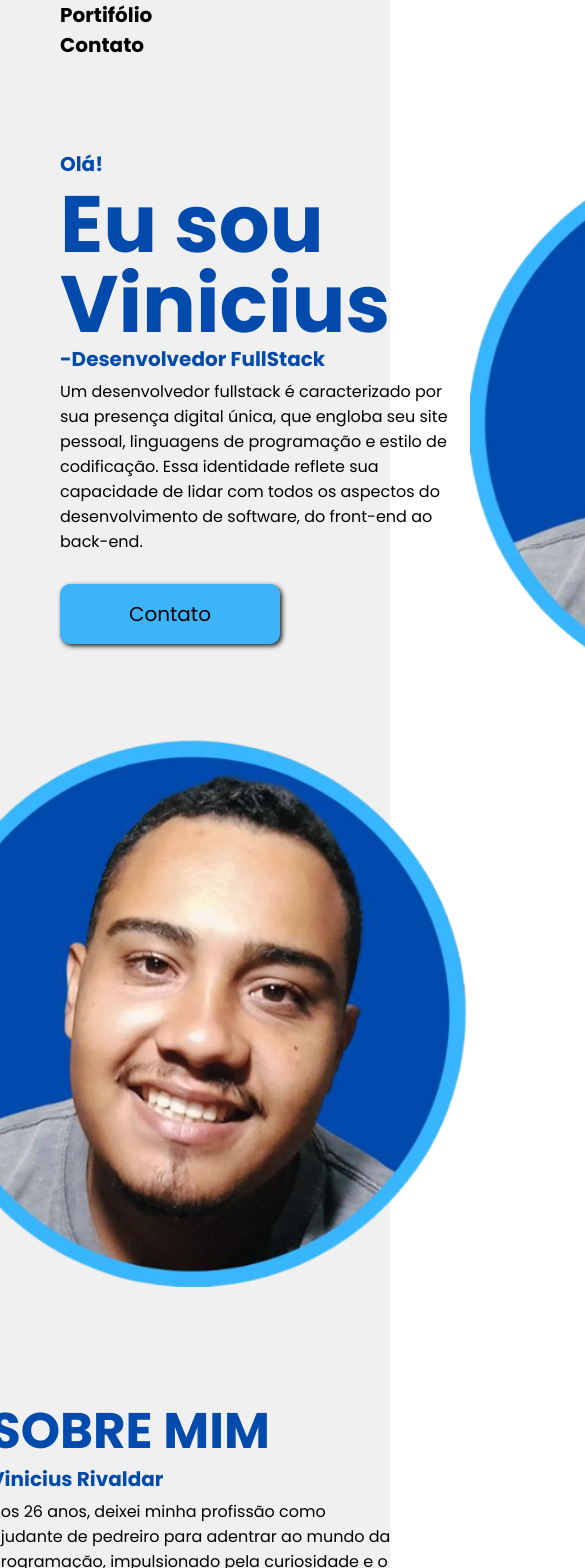
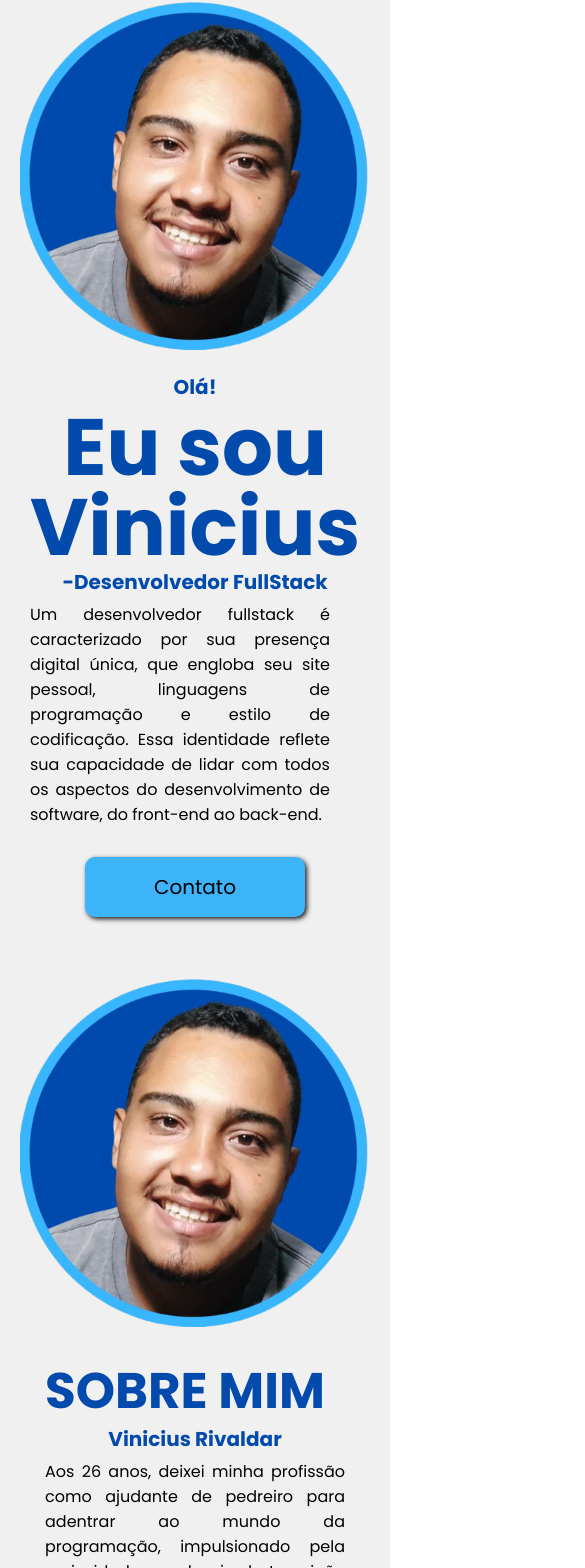
Before and after one commit to ViniRivaldar/Vincius-Rivaldar, a React (Create React App) app: page / in a window 390 px wide. Shown: the part 120-1688 px from the top of the page, 585 px wide, since content can reach past the window. Built offline with nearby package versions, Linux system fonts and the light colour scheme; no server answers.

Commit message:
modificando responsividade

```diff
--- a/src/App.js
+++ b/src/App.js
@@ -114,7 +114,7 @@ function App() {
         </Links>
 
         <Home id="home" >
-          <Div className="efeito-text">
+          <div className="efeito-text">
           <H3>Olá!</H3>
             <H1>
               Eu sou <br />
@@ -129,7 +129,7 @@ function App() {
               front-end ao back-end.
             </Paragrafo>
             <Button onClick={goToContact}>Contato</Button>
-          </Div>
+          </div>
 
           <div className="efeito-img">
           <Img src={Perfil} alt="Vinicius Rivaldar" />
@@ -180,9 +180,9 @@ function App() {
           <Swiper
           slidesPerView={1}
           pagination={{clickable: true}}
-          navigation
+          navigation={{ nextEl: '.swiper-button-next', prevEl: '.swiper-button-prev' }}
           style={{ width: '700px' }}
-          >
+          className="responsivo">
             {imagem.map((item)=>(
               <SwiperSlide key={item.id}>
                 <img
@@ -206,7 +206,7 @@ function App() {
                 <video src={projeto.video} controls ></video>
                 <h4>{projeto.titulo}</h4><br/>
                 <p>{projeto.descricao}</p><br/>
-                <a href={projeto.urlDoSite}target="_blank" rel="noreferrer">Site</a><br/>
+                <a href={projeto.urlDoSite}target="_blank" rel="noreferrer">Site</a>
                 <a href={projeto.urlDoRepositorio} target="_blank" rel="noreferrer">Repositório</a>
               </div>
             ))}
--- a/src/style/style.js
+++ b/src/style/style.js
@@ -12,7 +12,9 @@ export const Links = styled.div`
     display: flex;
     justify-content: space-between;
     align-items: center;
-
+    @media screen and (max-width: 1165px) {
+        display: none ;
+    }
 
 
 `
@@ -23,19 +25,20 @@ export const Menu = styled.li`
     margin-right: 30px;
     text-decoration: none;
     background: #F0F0F0;
-
 `
 
 export const ContainerLinks = styled.div`
-
     display: flex;
     gap: 15px;
     margin-right: 30px;
+
+
 `
 
 export const Imagens = styled.img`
 
     width: 30px;
+
 `
 
 export const Home = styled.header`
@@ -64,6 +67,35 @@ export const Home = styled.header`
     .efeito-img{
         visibility: hidden;
     }
+    @media screen and (max-width: 1165px) {
+        display: flex;
+        flex-direction: column-reverse;
+        img{
+            width: 350px;
+        }
+       .efeito-text{
+            margin-top: 50px;
+       }
+       .efeito-img{
+        margin-top: 0;
+       }
+        h3{
+            text-align: center;
+
+        }
+        h1{
+            text-align: center;
+        }
+        p{
+            text-align: justify;
+            width: 300px;
+        }
+        button{
+            display: block;
+            margin: 0 auto;
+        }
+    }
+
 `
 
 
@@ -131,6 +163,27 @@ export const About = styled.section`
     .efeito-img-about{
         visibility: hidden;
     }
+    @media screen and (max-width: 1165px){
+        gap: 20px;
+        img{
+            width: 350px;
+        }
+       .efeito-text{
+            margin-top: 50px;
+       }
+
+        h3{
+            text-align: center;
+
+        }
+        h1{
+            text-align: center;
+        }
+        p{
+            text-align: justify;
+            width: 300px;
+        }
+    }
 `
 
 export const H2 = styled.h2`
@@ -153,6 +206,14 @@ export const Tech = styled.section`
    .efeito-img-about{
         visibility: hidden;
     }
+    @media screen and (max-width: 1165px){
+        h2{
+            text-align: center;
+        }
+       img{
+            width: 50px;
+       }
+    }
 `
 
 export const Certificate = styled.section`
@@ -171,6 +232,17 @@ export const Certificate = styled.section`
    }
     .titulo{
     visibility: hidden;
+   }
+   @media screen and (max-width: 1165px){
+        .meu-botao-next,
+        .meu-botao-prev {
+            display: none;
+        }
+        img{
+            display: block;
+            margin: 0 auto;
+            width: 350px;
+        }
    }
 `
 
@@ -219,9 +291,21 @@ export const Portfolio = styled.section`
         color: #024AAC;
         font-size: 20px;
     }
+    p{
+        margin-left: 10px;
+    }
     a{
         text-decoration: none;
+        margin-left: 10px;
 
+    }
+    @media screen and (max-width: 1165px){
+        .projetos {
+            width: 350px;
+        }
+        .projetos-card{
+            width: 100%;
+        }
     }
 
 `
```
